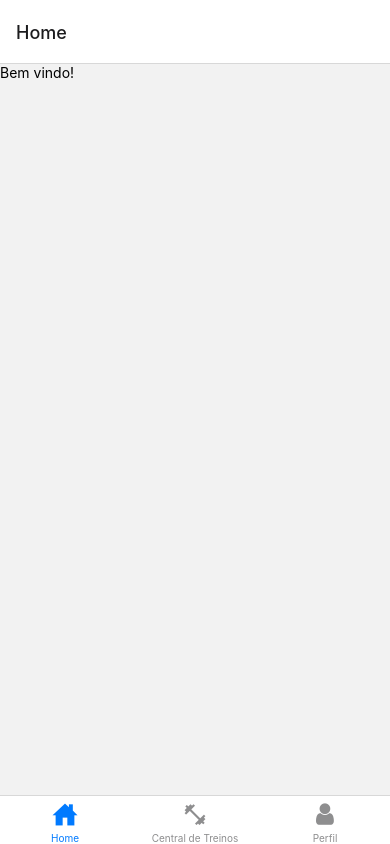
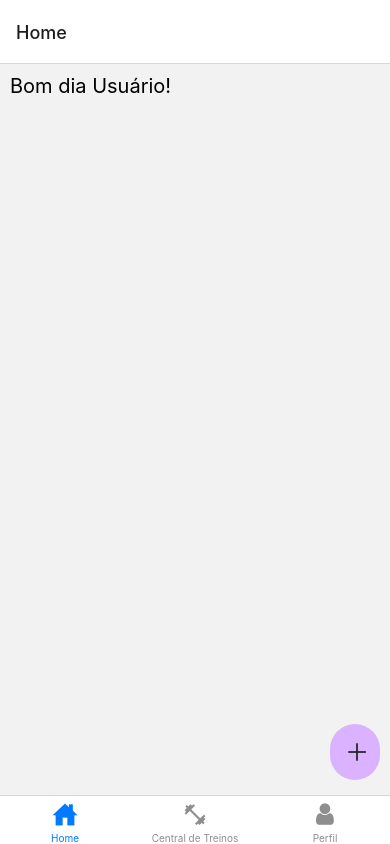
Before and after one commit to yngvarrr/GymGrowth, a React Native app: screen /GymGrowth in a window 390 px wide. Built offline with nearby package versions, Linux system fonts and the light colour scheme.

Commit message:
testando metodos para lidar com os dados

```diff
--- /dev/null
+++ b/src/components/RoundBtn.jsx
@@ -0,0 +1,28 @@
+import { StyleSheet, Text, View } from "react-native";
+import React from "react";
+import { AntDesign } from "@expo/vector-icons";
+import colors from "../misc/colors";
+
+export default function RoundBtn({ antIconName, size, color, style, onPress }) {
+  return (
+    <AntDesign
+      name={antIconName}
+      size={size || 24}
+      color={color || colors.DARK}
+      style={[styles.icon, { ...style }]}
+      onPress={onPress}
+    />
+  );
+}
+
+const styles = StyleSheet.create({
+    icon: {
+        backgroundColor: colors.PRIMARY,
+        padding: 15,
+        borderRadius: 50,
+        elevation: 5,
+        width: 50,
+        alignItems: 'center',
+        marginHorizontal: 150
+    }
+});
--- a/src/screens/FolderScreen.jsx
+++ b/src/screens/FolderScreen.jsx
@@ -8,9 +8,9 @@ export const FolderScreen = ({ navigation }) => {
       <Text style={styles.head}>Escolha o tipo de treino:</Text>
       <View style={styles.buttonContainer}>
         <Button label="Musculação" onPress={() => navigation.navigate("Musculação")} />
-        <Button label="Calistenia" />
+        {/*<Button label="Calistenia" />
         <Button label="Crossfit" />
-        <Button label="Cardio" />
+  <Button label="Cardio" />*/}
       </View>
     </SafeAreaView>
   );
--- a/src/screens/HomeScreen.jsx
+++ b/src/screens/HomeScreen.jsx
@@ -1,17 +1,44 @@
-import React from 'react';
-import { StyleSheet, Text, View, ScrollView } from 'react-native';
-import Button from '../components/Button';
+import React, { useEffect, useState } from "react";
+import { StyleSheet, Text, View, ScrollView, SafeAreaView } from "react-native";
+import RoundBtn from "../components/RoundBtn";
 
 export const HomeScreen = () => {
+  const [greet, setGreet] = useState("Olá");
+
+  const findGreet = () => {
+    const hrs = new Date().getHours();
+    if (hrs === 0 || hrs < 12) return setGreet("Bom dia");
+    if (hrs === 1 || hrs < 18) return setGreet("Boa tarde");
+    setGreet("Boa noite");
+  };
+
+  useEffect(() => {
+    findGreet();
+  }, []);
   return (
-    <ScrollView>
-        <Text>
-            Bem vindo!
-        </Text>
-    </ScrollView>
-  )
-}
+    <SafeAreaView style={styles.container}>
+      <View>
+        <Text style={styles.head}>{`${greet} Usuário! `}</Text>
+      </View>
+      <RoundBtn antIconName="plus" style={styles.addBtn} />
+    </SafeAreaView>
+  );
+};
 
 const styles = StyleSheet.create({
-
-})
+  container: {
+    width: '100%',
+    height: '100%',
+    flex: 1
+  },
+  head: {
+    fontSize: 20,
+    fontWeight: "400",
+    padding: 10
+  },
+  addBtn: {
+    position: "absolute",
+    left: 180,
+    bottom: 15
+  },
+});
--- a/src/screens/Treinos/Musculação/MuscScreen.jsx
+++ b/src/screens/Treinos/Musculação/MuscScreen.jsx
@@ -1,34 +1,50 @@
-import React from 'react';
+import React, { useEffect } from "react";
 import { StyleSheet, Text, View, SafeAreaView } from "react-native";
-import Button from '../../../components/Button';
-import { CargaModal } from '../../../components/CargaModal';
+import Button from "../../../components/Button";
+import { CargaModal } from "../../../components/CargaModal";
+import AsyncStorage from "@react-native-async-storage/async-storage";
 
-export const MuscScreen = ({navigation}) => {
+export const MuscScreen = ({ navigation }) => {
+  const findWorkout = async () => {
+    const result = await AsyncStorage.getItem("workout");
+    console.log(result);
+  };
+
+  const findWeight = async () => {
+    const result = await AsyncStorage.getItem("weight");
+    console.log(result);
+  };
+
+  useEffect(() => {
+    findWorkout();
+    findWeight();
+  }, []);
 
   return (
     <SafeAreaView style={styles.container}>
-        <Text>
-          Musculação
-        </Text>
+      <Text>Musculação</Text>
       <View>
         <Text>Meus Treinos</Text>
       </View>
       <View style={styles.buttons}>
-          <Button label="Superiores" onPress={() => navigation.navigate("Superiores")}/>
+        <Button
+          label="Superiores"
+          onPress={() => navigation.navigate("Superiores")}
+        />
         <Button label="Inferiores" />
       </View>
       <Button label="Novo Treino" />
       <CargaModal />
     </SafeAreaView>
-  )
-}
+  );
+};
 
 const styles = StyleSheet.create({
   container: {
     marginTop: 40,
   },
   buttons: {
-    flexDirection: 'row',
-    justifyContent: 'space-evenly'
+    flexDirection: "row",
+    justifyContent: "space-evenly",
   },
-})
+});
--- a/src/screens/Treinos/Musculação/SuperioresScreen.jsx
+++ b/src/screens/Treinos/Musculação/SuperioresScreen.jsx
@@ -1,9 +1,42 @@
-import React from "react";
+import React, { useState, useEffect } from "react";
 import { StyleSheet, Text, View, TextInput, SafeAreaView } from "react-native";
-import Button from "../../../components/Button";
 import SuperioresDropdown from "./SuperioresDropdown";
+import RoundBtn from "../../../components/RoundBtn";
+import AsyncStorage from "@react-native-async-storage/async-storage";
+import { supabase } from "./createClient";
 
 export const SuperioresScreen = () => {
+  const [users, setUsers] = useState([]);
+  console.log(users);
+  async function fetchUsers() {
+    const { data } = supabase.from("users").select("*");
+    setUsers(data);
+  }
+  useEffect(() => {
+    fetchUsers();
+  }, []);
+
+  const [treino, setTreino] = useState("");
+  const [carga, setCarga] = useState("");
+
+  const handleChange = (text) => setTreino(text);
+  const handleChangeW = (text) => setCarga(text);
+
+  const handleSubmitT = async () => {
+    const workout = { exercicio: treino };
+    await AsyncStorage.setItem("workout", JSON.stringify(workout));
+  };
+
+  const handleSubmitW = async () => {
+    const weight = { carga: weight };
+    await AsyncStorage.setItem("weight", JSON.stringify(weight));
+  };
+
+  const handleSubmit = () => {
+    handleSubmitT();
+    handleSubmitW();
+  };
+
   return (
     <SafeAreaView style={styles.container}>
       <View style={styles.header}>
@@ -16,13 +49,17 @@ export const SuperioresScreen = () => {
         <TextInput
           style={styles.input}
           placeholder="Digite o nome do exercício"
+          value={treino}
+          onChangeText={handleChange}
         />
         <TextInput
           style={styles.input}
           placeholder="Digite a carga do exercício"
           keyboardType="numeric"
+          value={carga}
+          onChangeText={handleChangeW}
         />
-        <Button label="Adicionar exercício" />
+        <RoundBtn antIconName="arrowright" onPress={handleSubmit} />
       </View>
     </SafeAreaView>
   );
--- /dev/null
+++ b/src/screens/Treinos/Musculação/createClient.jsx
@@ -0,0 +1,7 @@
+import 'react-native-url-polyfill/auto'
+import { createClient } from "@supabase/supabase-js";
+
+export const supabase = createClient(
+  "https://vngmbwmmeutlygdxsaba.supabase.co",
+  "eyJhbGciOiJIUzI1NiIsInR5cCI6IkpXVCJ9.eyJpc3MiOiJzdXBhYmFzZSIsInJlZiI6InZuZ21id21tZXV0bHlnZHhzYWJhIiwicm9sZSI6ImFub24iLCJpYXQiOjE3MDQ4NTI3NTEsImV4cCI6MjAyMDQyODc1MX0.u9-CDWVA-eFjMMmT2NaPGXgrK3gUcAD3BMYnWam1PcA"
+);
```
Also changed, not shown: package.json (+7 -2 lines), 2 other files (tests, documents, lock files or other folders). Lines whose indentation alone changed are shown as unchanged.
